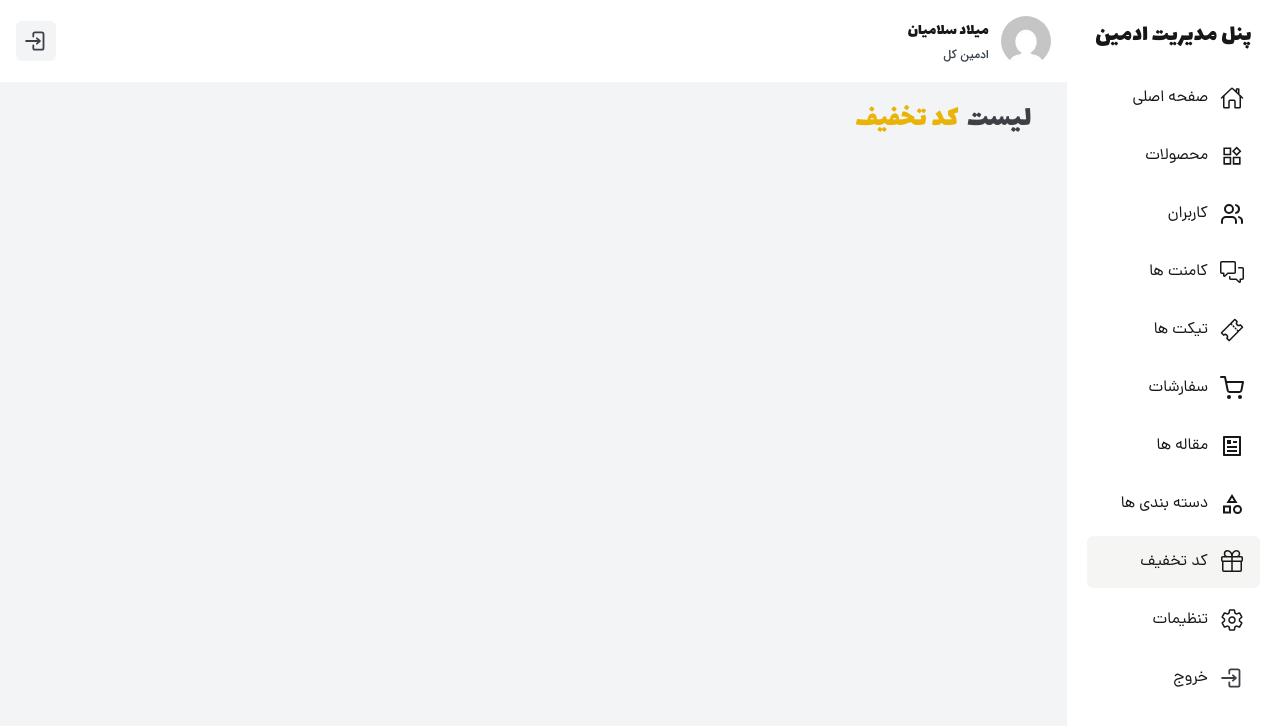
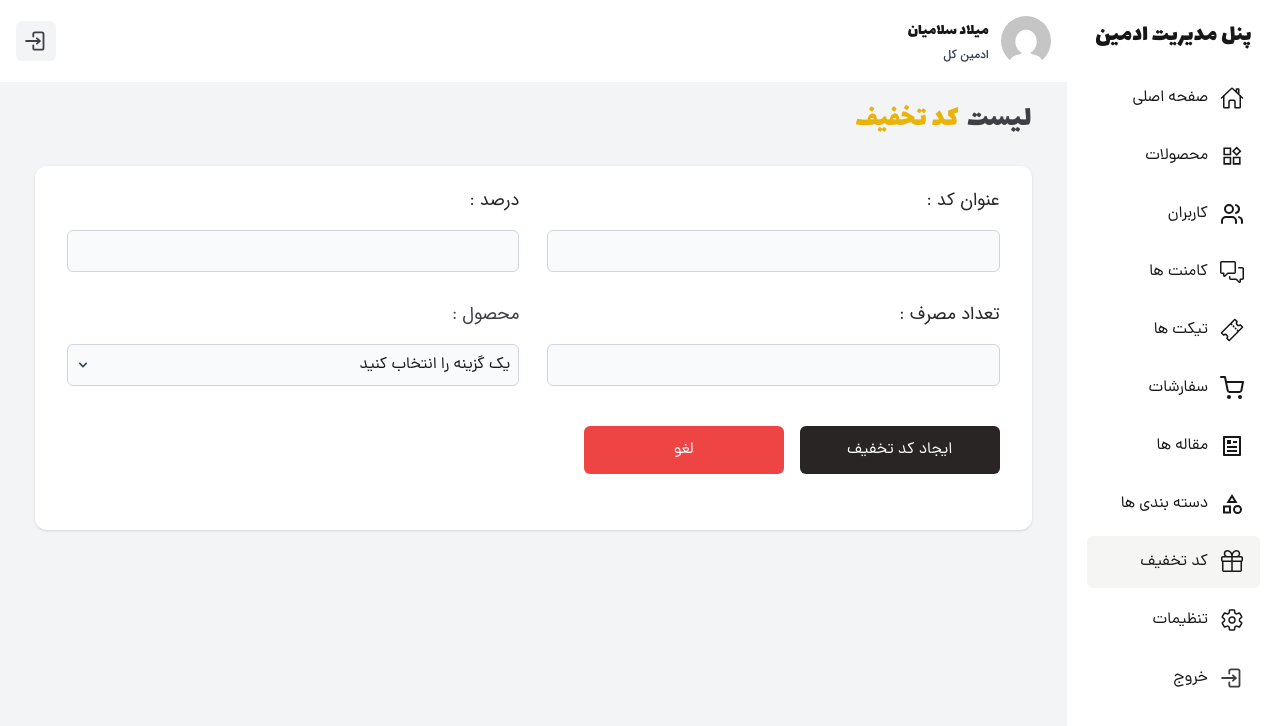
Before and after one commit to milad1385/tool-shop, a Next.js app: page /p-admin/discount in a window 1280 px wide. Shown: the top 726 px of the page. Built offline with nearby package versions, Linux system fonts and the light colour scheme.

Commit message:
add create discount form

```diff
--- a/src/app/p-admin/discount/page.tsx
+++ b/src/app/p-admin/discount/page.tsx
@@ -1,11 +1,13 @@
 import Container from '@/components/modules/p-admin/Container'
 import PageTitle from '@/components/modules/p-admin/PageTitle'
+import CreateDiscount from '@/components/templates/p-admin/CreateDiscount'
 import React from 'react'
 
 function page() {
   return (
     <Container>
       <PageTitle content="لیست کد تخفیف" />
+      <CreateDiscount/>
     </Container>
   )
 }
--- /dev/null
+++ b/src/components/templates/p-admin/CreateDiscount.tsx
@@ -0,0 +1,87 @@
+"use client";
+import Button from "@/components/ui/Button";
+import Input from "@/components/ui/Input";
+import { createDiscountSchema } from "@/validators/frontend/discount.validator";
+import { yupResolver } from "@hookform/resolvers/yup";
+import React from "react";
+import { useForm } from "react-hook-form";
+
+function CreateDiscount() {
+  const {
+    register,
+    formState: { errors },
+    handleSubmit,
+    setValue,
+    reset,
+  } = useForm({
+    resolver: yupResolver(createDiscountSchema),
+  });
+  return (
+    <form className="section-box">
+      <div className="grid grid-cols-1 md:grid-cols-2 gap-7">
+        <Input
+          register={register}
+          errors={errors}
+          name="title"
+          type="text"
+          label="عنوان کد"
+          disable={false}
+          className="bg-gray-50"
+          labelClassName="!text-lg font-Iran"
+        />
+        <Input
+          register={register}
+          errors={errors}
+          name="percentage"
+          type="text"
+          label="درصد"
+          className="bg-gray-50"
+          disable={false}
+          labelClassName="!text-lg font-Iran"
+        />
+
+        <Input
+          register={register}
+          errors={errors}
+          name="usage"
+          type="text"
+          className="bg-gray-50"
+          label="تعداد مصرف"
+          disable={false}
+          labelClassName="!text-lg font-Iran"
+        />
+
+        <Input
+          register={register}
+          errors={errors}
+          name="product"
+          type="select"
+          options={[
+            { id: 1, label: "دریل", value: "deral" },
+            { id: 2, label: "سنگ بر", value: "stone" },
+          ]}
+          label="محصول"
+          disable={false}
+          labelClassName="!text-lg font-Iran"
+          className="!bg-gray-50"
+        />
+      </div>
+      <div className="flex items-center gap-x-4">
+        <Button type="submit" className="!w-[200px] mt-10">
+          ایجاد کد تخفیف
+        </Button>
+        <Button
+          onClick={() => {
+            reset();
+          }}
+          type="reset"
+          className="!w-[200px] mt-10 !bg-red-500"
+        >
+          لغو
+        </Button>
+      </div>
+    </form>
+  );
+}
+
+export default CreateDiscount;
```
